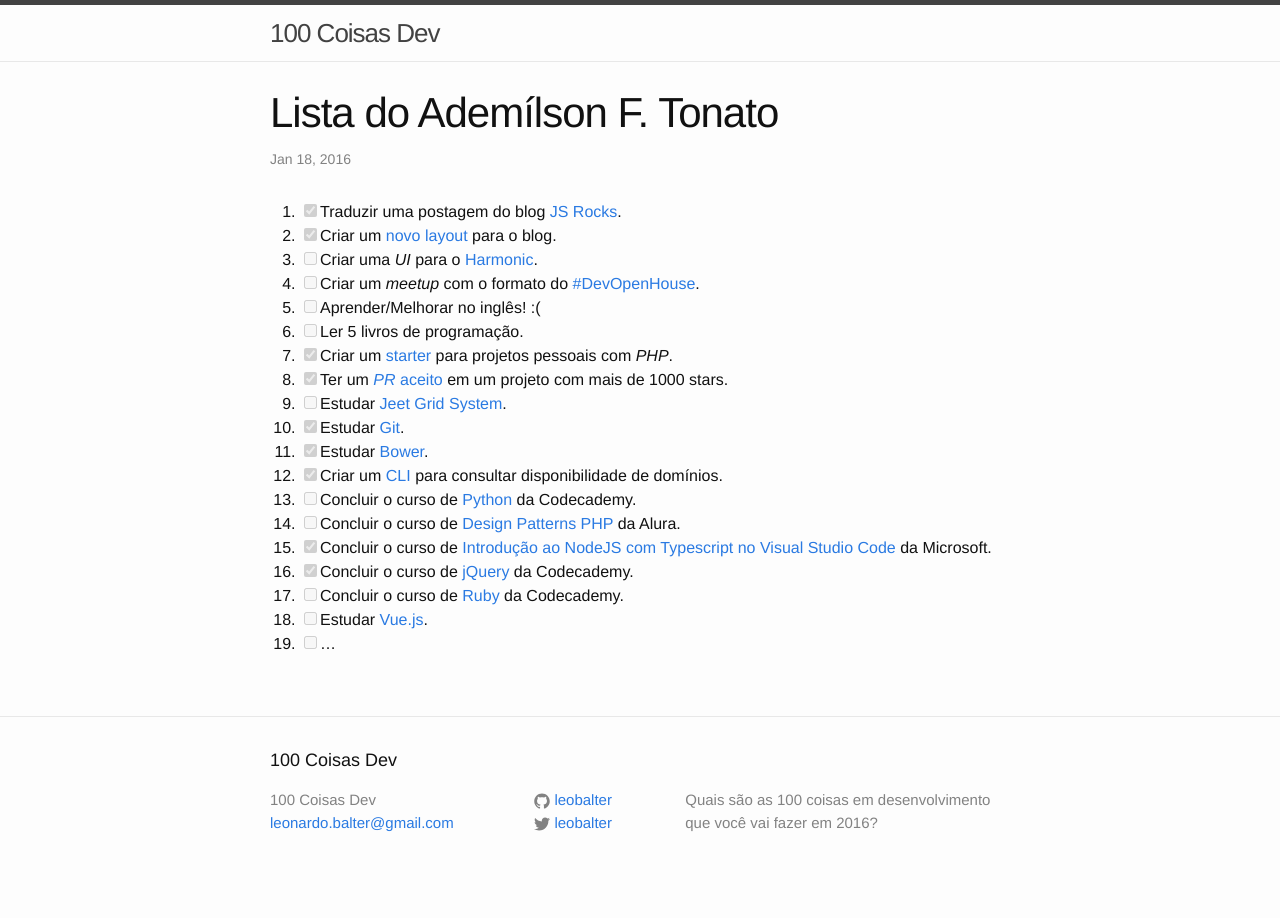
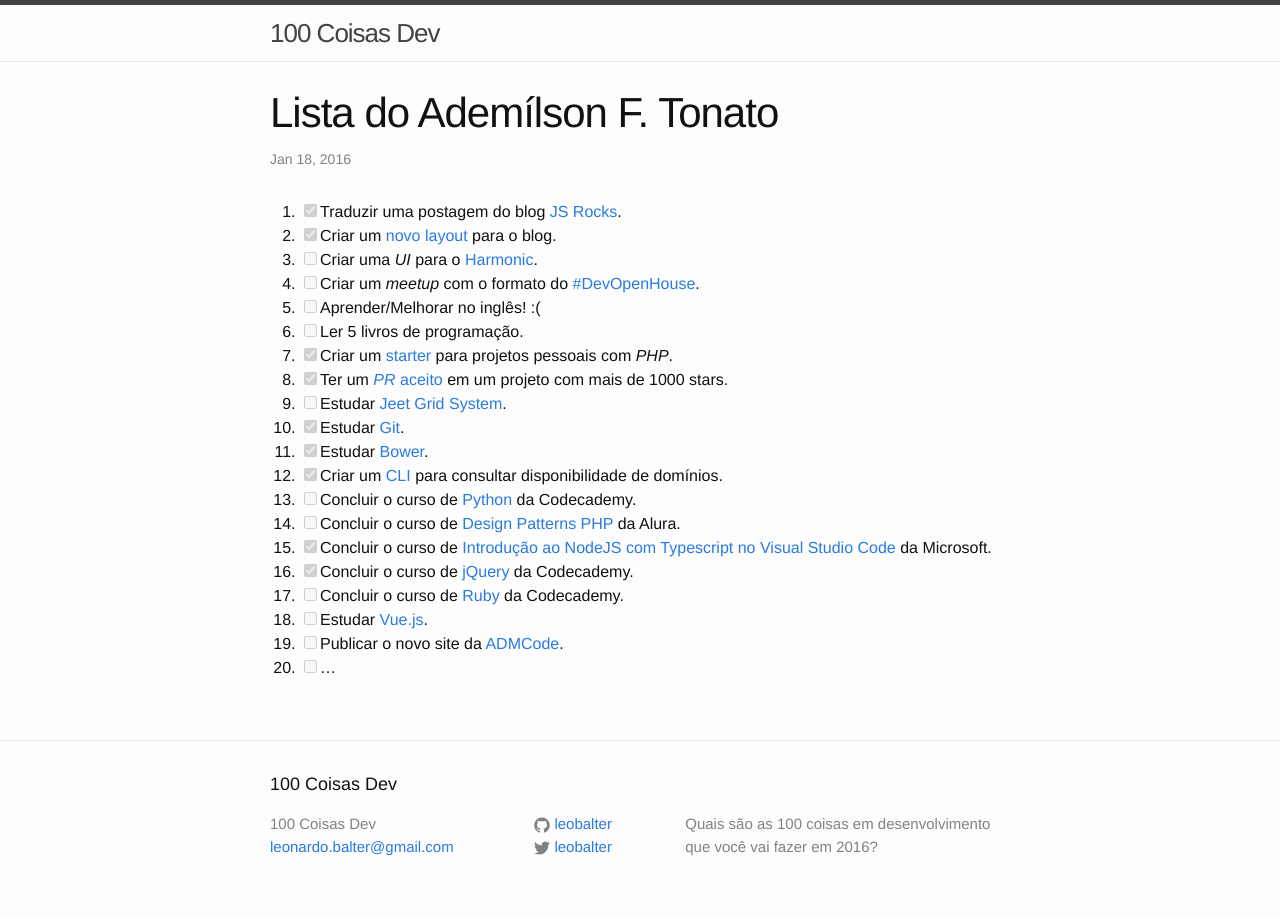
Before and after one commit to leobalter/100-coisas-dev, a Jekyll site: the page built from _posts/listas/2016-01-18-ftonato.markdown, in a window 1280 px wide. Built offline with Jekyll 4.4.1, drawn with Linux system fonts in a browser that asks for light colours.

Commit message:
Adicionar novo site da ADMCode

```diff
--- a/_posts/listas/2016-01-18-ftonato.markdown
+++ b/_posts/listas/2016-01-18-ftonato.markdown
@@ -23,4 +23,5 @@ categories: listas
 16. [x] Concluir o curso de [jQuery](https://www.codecademy.com/pt-BR/learn/jquery) da Codecademy.
 17. [ ] Concluir o curso de [Ruby](https://www.codecademy.com/pt-BR/learn/ruby) da Codecademy.
 18. [ ] Estudar [Vue.js](http://www.vedcasts.com.br/series/vuejs).
-19. [ ] ...
+19. [ ] Publicar o novo site da [ADMCode](https://github.com/admcode/admcode.com.br).
+20. [ ] ...
```
